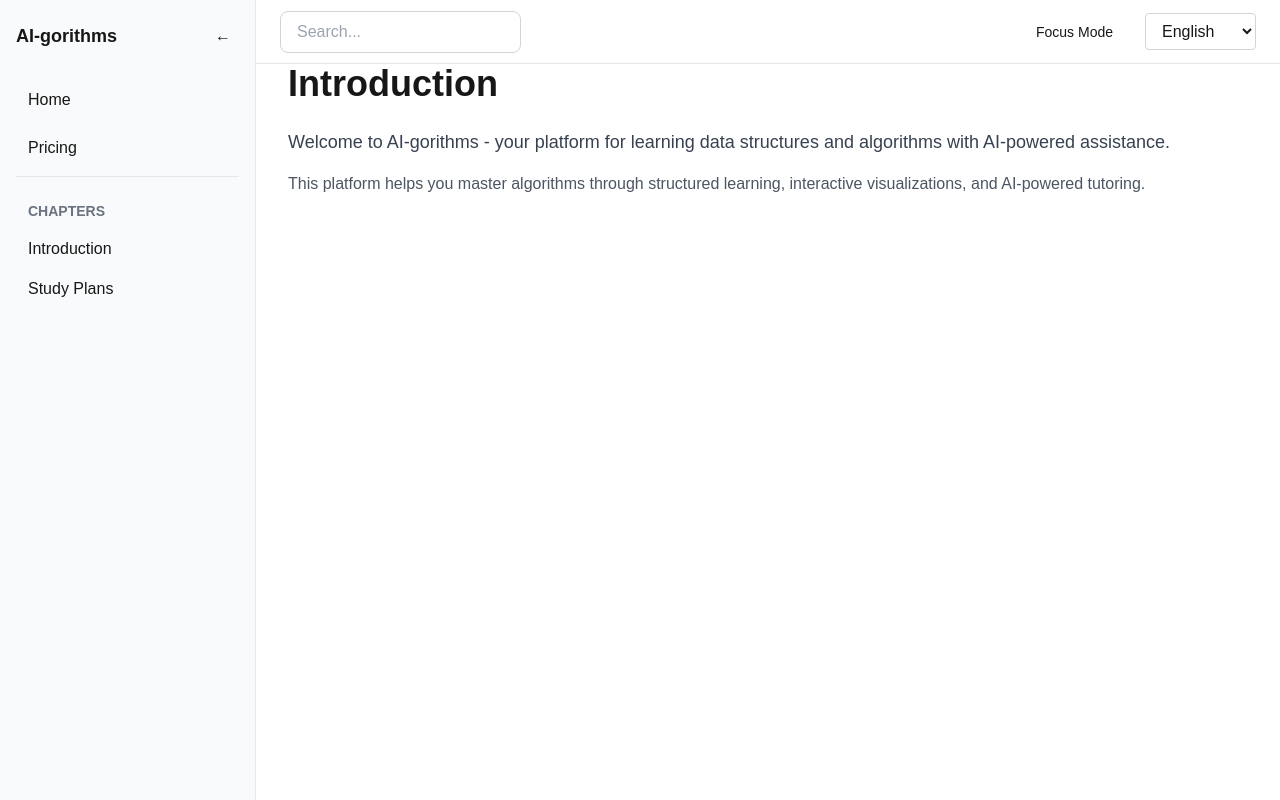
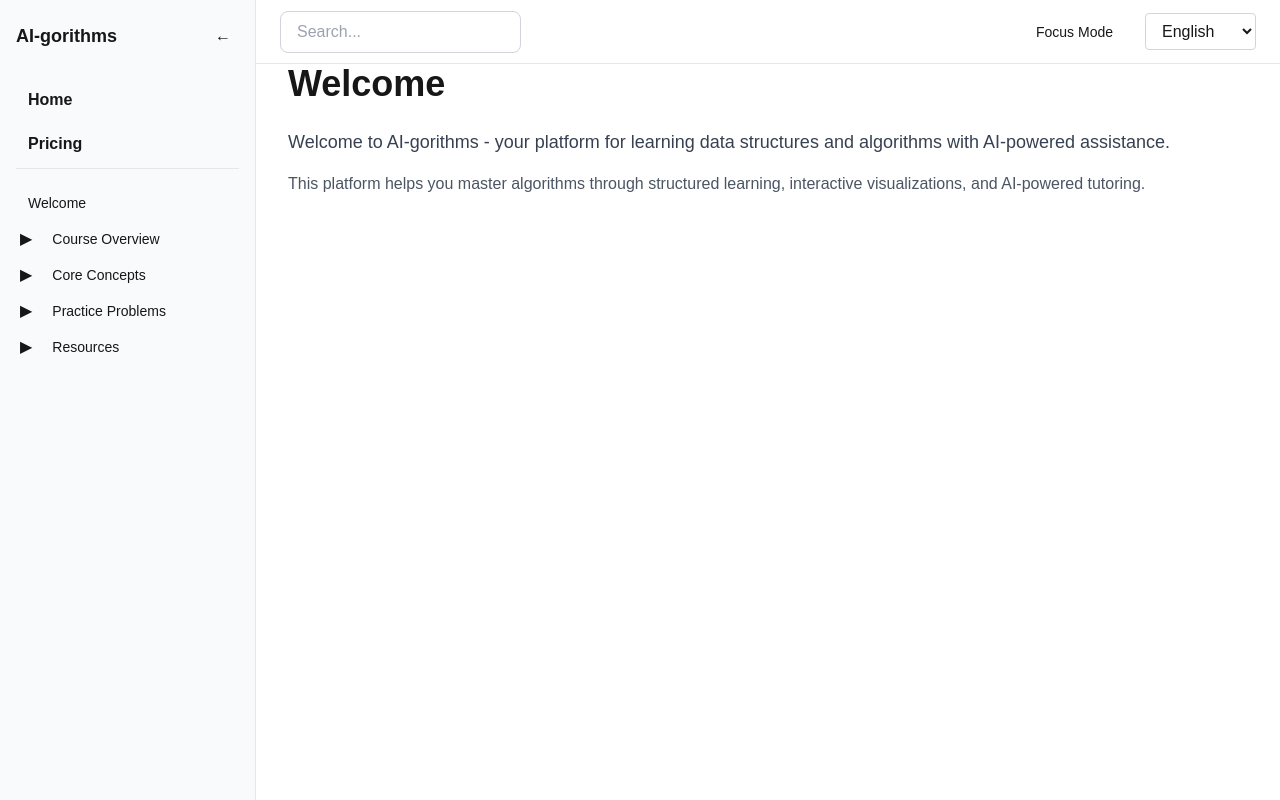
Before and after one commit to Chinese-Community-AI/AI-gorithms, a Next.js app: page / in a window 1280 px wide. Built offline with nearby package versions, Linux system fonts and the light colour scheme.

Commit message:
Update navigation

```diff
--- a/app/page.tsx
+++ b/app/page.tsx
@@ -1,7 +1,7 @@
 export default function Home() {
   return (
     <div className="max-w-4xl">
-      <h1 className="text-4xl font-bold mb-6">Introduction</h1>
+      <h1 className="text-4xl font-bold mb-6">Welcome</h1>
       <div className="prose dark:prose-invert max-w-none">
         <p className="text-lg text-gray-700 dark:text-gray-300 mb-4">
           Welcome to AI-gorithms - your platform for learning data structures
--- a/components/layout/Sidebar.tsx
+++ b/components/layout/Sidebar.tsx
@@ -1,6 +1,53 @@
 "use client";
 
 import { useState } from "react";
+import { navigation, type NavItem } from "@/lib/navigation";
+import Link from "next/link";
+import { usePathname } from "next/navigation";
+
+function NavItemComponent({
+  item,
+  level = 0,
+}: {
+  item: NavItem;
+  level?: number;
+}) {
+  const [isExpanded, setIsExpanded] = useState(false);
+  const pathname = usePathname();
+  const hasChildren = item.children && item.children.length > 0;
+  const isActive = pathname === item.href;
+
+  return (
+    <div>
+      <div className="flex items-center">
+        {hasChildren && (
+          <button
+            onClick={() => setIsExpanded(!isExpanded)}
+            className="p-1 mr-1 hover:bg-gray-200 dark:hover:bg-gray-800 rounded"
+          >
+            {isExpanded ? "▼" : "▶"}
+          </button>
+        )}
+        <Link
+          href={item.href}
+          className={`flex-1 px-3 py-2 rounded hover:bg-gray-200 dark:hover:bg-gray-800 text-sm ${
+            isActive ? "bg-blue-100 dark:bg-blue-900 font-semibold" : ""
+          }`}
+          style={{ paddingLeft: `${level * 1 + 0.75}rem` }}
+        >
+          {item.title}
+        </Link>
+      </div>
+      {hasChildren && isExpanded && (
+        <div className="ml-4 mt-1">
+          {item.children.map((child) => (
+            <NavItemComponent key={child.href} item={child} level={level + 1} />
+          ))}
+        </div>
+      )}
+    </div>
+  );
+}
 
 export default function Sidebar() {
   const [isOpen, setIsOpen] = useState(true);
@@ -26,35 +73,23 @@ export default function Sidebar() {
         </div>
 
         {isOpen && (
-          <nav className="space-y-2">
-            <a
+          <nav className="space-y-1">
+            <Link
               href="/"
-              className="block px-3 py-2 rounded hover:bg-gray-200 dark:hover:bg-gray-800"
+              className="block px-3 py-2 rounded hover:bg-gray-200 dark:hover:bg-gray-800 font-semibold"
             >
               Home
-            </a>
-            <a
+            </Link>
+            <Link
               href="/pricing"
-              className="block px-3 py-2 rounded hover:bg-gray-200 dark:hover:bg-gray-800"
+              className="block px-3 py-2 rounded hover:bg-gray-200 dark:hover:bg-gray-800 font-semibold"
             >
               Pricing
-            </a>
-            <div className="pt-4 border-t border-gray-200 dark:border-gray-800">
-              <p className="px-3 py-2 text-sm font-semibold text-gray-500 dark:text-gray-400 uppercase">
-                Chapters
-              </p>
-              <a
-                href="/introduction"
-                className="block px-3 py-2 rounded hover:bg-gray-200 dark:hover:bg-gray-800"
-              >
-                Introduction
-              </a>
-              <a
-                href="/study-plans"
-                className="block px-3 py-2 rounded hover:bg-gray-200 dark:hover:bg-gray-800"
-              >
-                Study Plans
-              </a>
+            </Link>
+            <div className="pt-4 mt-4 border-t border-gray-200 dark:border-gray-800">
+              {navigation.map((item) => (
+                <NavItemComponent key={item.href} item={item} />
+              ))}
             </div>
           </nav>
         )}
--- /dev/null
+++ b/lib/navigation.ts
@@ -0,0 +1,84 @@
+export interface NavItem {
+  title: string;
+  href: string;
+  children?: NavItem[];
+}
+
+export const navigation: NavItem[] = [
+  {
+    title: "Welcome",
+    href: "/welcome",
+  },
+  {
+    title: "Course Overview",
+    href: "/course",
+    children: [
+      {
+        title: "Course Structure",
+        href: "/course/structure",
+      },
+      {
+        title: "Learning Objectives",
+        href: "/course/objectives",
+      },
+      {
+        title: "Prerequisites",
+        href: "/course/prerequisites",
+      },
+    ],
+  },
+  {
+    title: "Core Concepts",
+    href: "/concepts",
+    children: [
+      {
+        title: "Data Structures Basics",
+        href: "/concepts/data-structures",
+      },
+      {
+        title: "Algorithm Fundamentals",
+        href: "/concepts/algorithms",
+      },
+      {
+        title: "Complexity Analysis",
+        href: "/concepts/complexity",
+      },
+    ],
+  },
+  {
+    title: "Practice Problems",
+    href: "/practice",
+    children: [
+      {
+        title: "Easy Problems",
+        href: "/practice/easy",
+      },
+      {
+        title: "Medium Problems",
+        href: "/practice/medium",
+      },
+      {
+        title: "Hard Problems",
+        href: "/practice/hard",
+      },
+    ],
+  },
+  {
+    title: "Resources",
+    href: "/resources",
+    children: [
+      {
+        title: "Code Examples",
+        href: "/resources/examples",
+      },
+      {
+        title: "Visualizations",
+        href: "/resources/visualizations",
+      },
+      {
+        title: "Reference Materials",
+        href: "/resources/reference",
+      },
+    ],
+  },
+];
```
